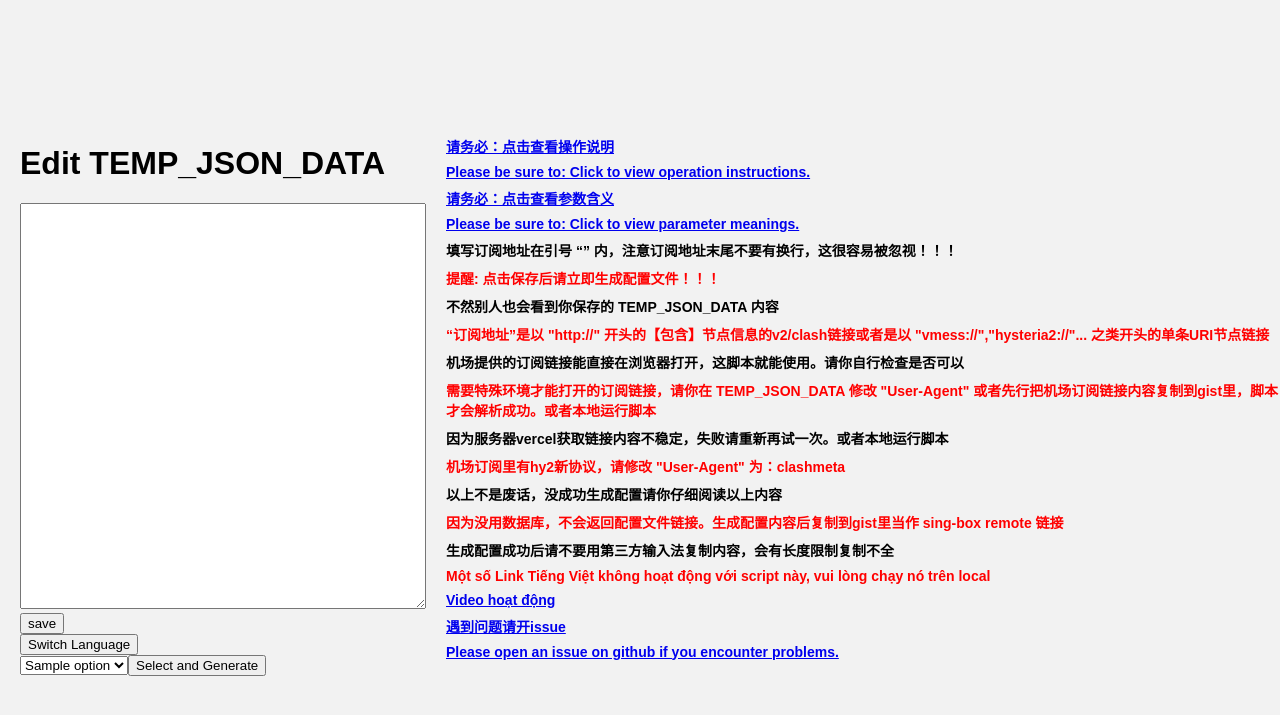
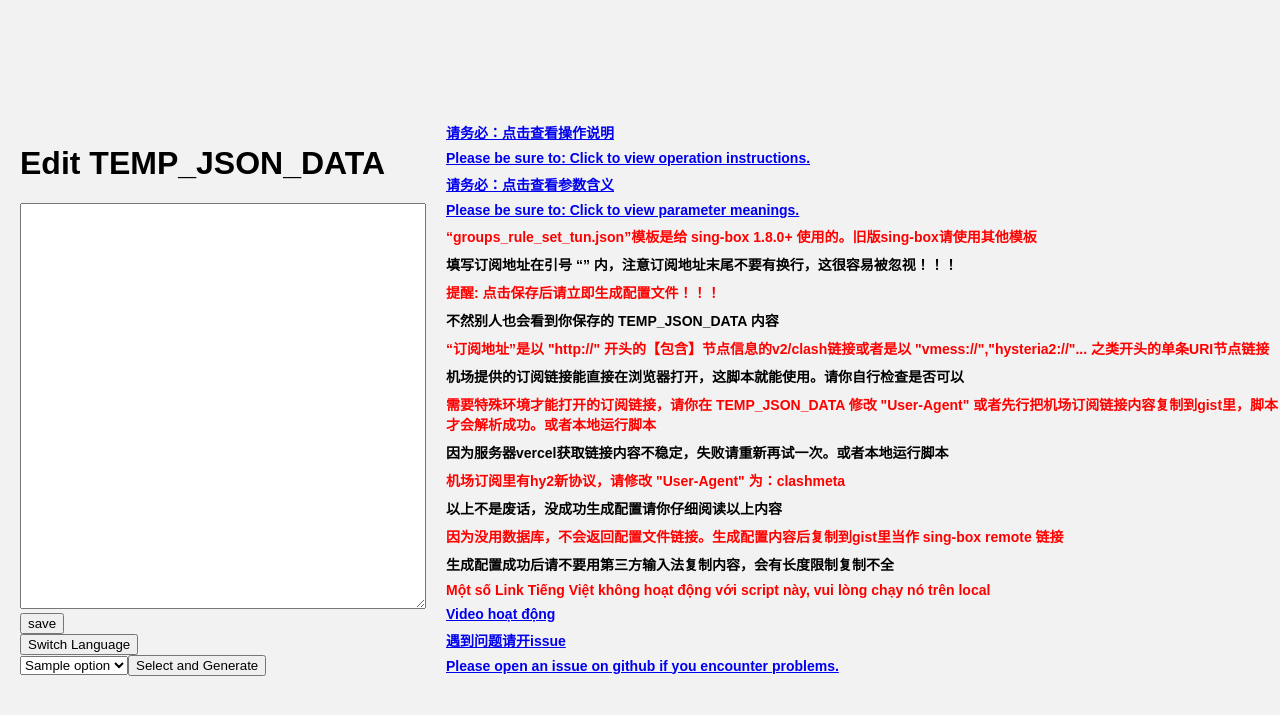
Before and after one commit to gg4924/sing-box-subscribe, a Flask app: template templates/index.html in a window 1280 px wide. Shown: the top 715 px of the page. Run offline with Flask 3, Linux system fonts and the light colour scheme; the template is opened without the code that fills it: most values are stand-ins (such as "Sample title", 1, 10 or a date in 2020).

Commit message:
Update index.html

```diff
--- a/templates/index.html
+++ b/templates/index.html
@@ -85,17 +85,18 @@
             <h3 style="margin: 8px 0; font-size: 14px;"><a href="https://github.com/Toperlock/sing-box-subscribe/tree/main/instructions#steps-for-page-manipulation" target="_blank" rel="noopener noreferrer">Please be sure to: Click to view operation instructions.</a></h3>
             <h3 style="margin: 8px 0; font-size: 14px;"><a href="https://github.com/Toperlock/sing-box-subscribe#providersjson%E6%96%87%E4%BB%B6" target="_blank" rel="noopener noreferrer">请务必：点击查看参数含义</a></h3>
             <h3 style="margin: 8px 0; font-size: 14px;"><a href="https://github.com/Toperlock/sing-box-subscribe/tree/main/instructions#providersjson-file" target="_blank" rel="noopener noreferrer">Please be sure to: Click to view parameter meanings.</a></h3>
-            <h3 style="margin: 8px 0; font-size: 14px;" data-translate="3"><span style="font-weight: bold; color: black; margin: 5px 0; font-size: 14px;">填写订阅地址在引号 “” 内，注意订阅地址末尾不要有换行，这很容易被忽视！！！</span></h3>
-            <h3 style="margin: 8px 0; font-size: 14px;" data-translate="4" data-color="red"><span style="font-weight: bold; color: red; margin: 5px 0; font-size: 14px;">提醒: 点击保存后请立即生成配置文件！！！</span></h3>
-            <h3 style="margin: 8px 0; font-size: 14px;" data-translate="5"><span style="font-weight: bold; color: black; margin: 5px 0; font-size: 14px;">不然别人也会看到你保存的 TEMP_JSON_DATA 内容</span></h3>
-            <h3 style="margin: 8px 0; font-size: 14px;" data-translate="6" data-color="red"><span style="font-weight: bold; color: red; margin: 5px 0; font-size: 14px;">“订阅地址”是以 "http://" 开头的【包含】节点信息的v2/clash链接或者是以 "vmess://","hysteria2://"... 之类开头的单条URI节点链接</span></h3>
-            <h3 style="margin: 8px 0; font-size: 14px;" data-translate="7"><span style="font-weight: bold; color: black; margin: 5px 0; font-size: 14px;">机场提供的订阅链接能直接在浏览器打开，这脚本就能使用。请你自行检查是否可以</span></h3>
-            <h3 style="margin: 8px 0; font-size: 14px;" data-translate="8" data-color="red"><span style="font-weight: bold; color: red; margin: 5px 0; font-size: 14px;">需要特殊环境才能打开的订阅链接，请你在 TEMP_JSON_DATA 修改 "User-Agent" 或者先行把机场订阅链接内容复制到gist里，脚本才会解析成功。或者本地运行脚本</span></h3>
-            <h3 style="margin: 8px 0; font-size: 14px;" data-translate="9"><span style="font-weight: bold; color: black; margin: 5px 0; font-size: 14px;">因为服务器vercel获取链接内容不稳定，失败请重新再试一次。或者本地运行脚本</span></h3>
-            <h3 style="margin: 8px 0; font-size: 14px;" data-translate="10" data-color="red"><span style="font-weight: bold; color: red; margin: 5px 0; font-size: 14px;">机场订阅里有hy2新协议，请修改 "User-Agent" 为：clashmeta</span></h3>
-            <h3 style="margin: 8px 0; font-size: 14px;" data-translate="11"><span style="font-weight: bold; color: black; margin: 5px 0; font-size: 14px;">以上不是废话，没成功生成配置请你仔细阅读以上内容</span></h3>
-            <h3 style="margin: 8px 0; font-size: 14px;" data-translate="12" data-color="red"><span style="font-weight: bold; color: red; margin: 5px 0; font-size: 14px;">因为没用数据库，不会返回配置文件链接。生成配置内容后复制到gist里当作 sing-box remote 链接</span></h3>
-            <h3 style="margin: 8px 0; font-size: 14px;" data-translate="13"><span style="font-weight: bold; color: black; margin: 5px 0; font-size: 14px;">生成配置成功后请不要用第三方输入法复制内容，会有长度限制复制不全</span></h3>
+            <h3 style="margin: 8px 0; font-size: 14px;" data-translate="3" data-color="red"><span style="font-weight: bold; color: red; margin: 5px 0; font-size: 14px;">“groups_rule_set_tun.json”模板是给 sing-box 1.8.0+ 使用的。旧版sing-box请使用其他模板</span></h3>
+            <h3 style="margin: 8px 0; font-size: 14px;" data-translate="4"><span style="font-weight: bold; color: black; margin: 5px 0; font-size: 14px;">填写订阅地址在引号 “” 内，注意订阅地址末尾不要有换行，这很容易被忽视！！！</span></h3>
+            <h3 style="margin: 8px 0; font-size: 14px;" data-translate="5" data-color="red"><span style="font-weight: bold; color: red; margin: 5px 0; font-size: 14px;">提醒: 点击保存后请立即生成配置文件！！！</span></h3>
+            <h3 style="margin: 8px 0; font-size: 14px;" data-translate="6"><span style="font-weight: bold; color: black; margin: 5px 0; font-size: 14px;">不然别人也会看到你保存的 TEMP_JSON_DATA 内容</span></h3>
+            <h3 style="margin: 8px 0; font-size: 14px;" data-translate="7" data-color="red"><span style="font-weight: bold; color: red; margin: 5px 0; font-size: 14px;">“订阅地址”是以 "http://" 开头的【包含】节点信息的v2/clash链接或者是以 "vmess://","hysteria2://"... 之类开头的单条URI节点链接</span></h3>
+            <h3 style="margin: 8px 0; font-size: 14px;" data-translate="8"><span style="font-weight: bold; color: black; margin: 5px 0; font-size: 14px;">机场提供的订阅链接能直接在浏览器打开，这脚本就能使用。请你自行检查是否可以</span></h3>
+            <h3 style="margin: 8px 0; font-size: 14px;" data-translate="9" data-color="red"><span style="font-weight: bold; color: red; margin: 5px 0; font-size: 14px;">需要特殊环境才能打开的订阅链接，请你在 TEMP_JSON_DATA 修改 "User-Agent" 或者先行把机场订阅链接内容复制到gist里，脚本才会解析成功。或者本地运行脚本</span></h3>
+            <h3 style="margin: 8px 0; font-size: 14px;" data-translate="10"><span style="font-weight: bold; color: black; margin: 5px 0; font-size: 14px;">因为服务器vercel获取链接内容不稳定，失败请重新再试一次。或者本地运行脚本</span></h3>
+            <h3 style="margin: 8px 0; font-size: 14px;" data-translate="11" data-color="red"><span style="font-weight: bold; color: red; margin: 5px 0; font-size: 14px;">机场订阅里有hy2新协议，请修改 "User-Agent" 为：clashmeta</span></h3>
+            <h3 style="margin: 8px 0; font-size: 14px;" data-translate="12"><span style="font-weight: bold; color: black; margin: 5px 0; font-size: 14px;">以上不是废话，没成功生成配置请你仔细阅读以上内容</span></h3>
+            <h3 style="margin: 8px 0; font-size: 14px;" data-translate="13" data-color="red"><span style="font-weight: bold; color: red; margin: 5px 0; font-size: 14px;">因为没用数据库，不会返回配置文件链接。生成配置内容后复制到gist里当作 sing-box remote 链接</span></h3>
+            <h3 style="margin: 8px 0; font-size: 14px;" data-translate="14"><span style="font-weight: bold; color: black; margin: 5px 0; font-size: 14px;">生成配置成功后请不要用第三方输入法复制内容，会有长度限制复制不全</span></h3>
             <h3 style="margin: 8px 0; font-size: 14px;"><span style="font-weight: bold; color: red; margin: 5px 0; font-size: 14px;">Một số Link Tiếng Việt không hoạt động với script này, vui lòng chạy nó trên local</span></h3>
             <h3 style="margin: 8px 0; font-size: 14px;"><a href="https://github.com/Toperlock/sing-box-subscribe/blob/main/instructions/README.md#-demonstration-video" target="_blank" rel="noopener noreferrer">Video hoạt động</a></h3>
             <h3 style="margin: 8px 0; font-size: 14px;"><a href="https://github.com/Toperlock/sing-box-subscribe/issues" target="_blank" rel="noopener noreferrer">遇到问题请开issue</a></h3>
@@ -123,18 +124,19 @@
         const languageData = {
             "1": "Please be sure to: Click to view operation instructions.",
             "2": "Please be sure to: Click to view parameter meanings.",
-            "3": "Fill in the subscription link within the quotes '', and be careful not to have line breaks at the end of the subscription link, as this can be easily overlooked!!!",
-            "4": "Reminder: After clicking save, please immediately generate the configuration file!!!",
-            "5": "Otherwise, others will be able to see the content of your saved TEMP_JSON_DATA.",
-            "6": "The 'subscription link' starts with 'http://' and includes node information for v2/clash links or is a single URI node link starting with 'vmess://', 'hysteria2://', and similar.",
-            "7": "subscription links provided by Service can be directly opened in the browser, and the script can use them. Please check if it works on your end.",
-            "8": "For subscription links that require a special environment to open, please modify 'User-Agent' in TEMP_JSON_DATA, or copy the content of the airport subscription link to gist in advance for the script to parse successfully. Alternatively, run the script locally.",
-            "9": "Failed due to vercel server instability, please try again. Or run the script locally.",
-            "10": "If there is a new hy2 protocol in the sub link, please modify 'User-Agent' to: clashmeta.",
-            "11": "The above is not nonsense; if you fail to generate the configuration successfully, please read the above content carefully.",
-            "12": "Because there is no database used, it will not return a configuration file link. After generating the configuration content, copy it to gist as a sing-box remote link.",
-            "13": "After successfully generating the configuration, please do not use third-party input methods to copy the content, as there may be length limitations and the copy may not be complete.",
-            "14": "Please open an issue on github if you encounter problems.",
+            "3": "The 'groups_rule_set_tun.json' template is for sing-box 1.8.0+. Please use other templates for the old version of sing-box",
+            "4": "Fill in the subscription link within the quotes '', and be careful not to have line breaks at the end of the subscription link, as this can be easily overlooked!!!",
+            "5": "Reminder: After clicking save, please immediately generate the configuration file!!!",
+            "6": "Otherwise, others will be able to see the content of your saved TEMP_JSON_DATA.",
+            "7": "The 'subscription link' starts with 'http://' and includes node information for v2/clash links or is a single URI node link starting with 'vmess://', 'hysteria2://', and similar.",
+            "8": "subscription links provided by Service can be directly opened in the browser, and the script can use them. Please check if it works on your end.",
+            "9": "For subscription links that require a special environment to open, please modify 'User-Agent' in TEMP_JSON_DATA, or copy the content of the airport subscription link to gist in advance for the script to parse successfully. Alternatively, run the script locally.",
+            "10": "Failed due to vercel server instability, please try again. Or run the script locally.",
+            "11": "If there is a new hy2 protocol in the sub link, please modify 'User-Agent' to: clashmeta.",
+            "12": "The above is not nonsense; if you fail to generate the configuration successfully, please read the above content carefully.",
+            "13": "Because there is no database used, it will not return a configuration file link. After generating the configuration content, copy it to gist as a sing-box remote link.",
+            "14": "After successfully generating the configuration, please do not use third-party input methods to copy the content, as there may be length limitations and the copy may not be complete.",
+            "15": "Please open an issue on github if you encounter problems.",
             // 添加其他翻译...
         };
         let isEnglish = false; // 初始状态为中文
```
